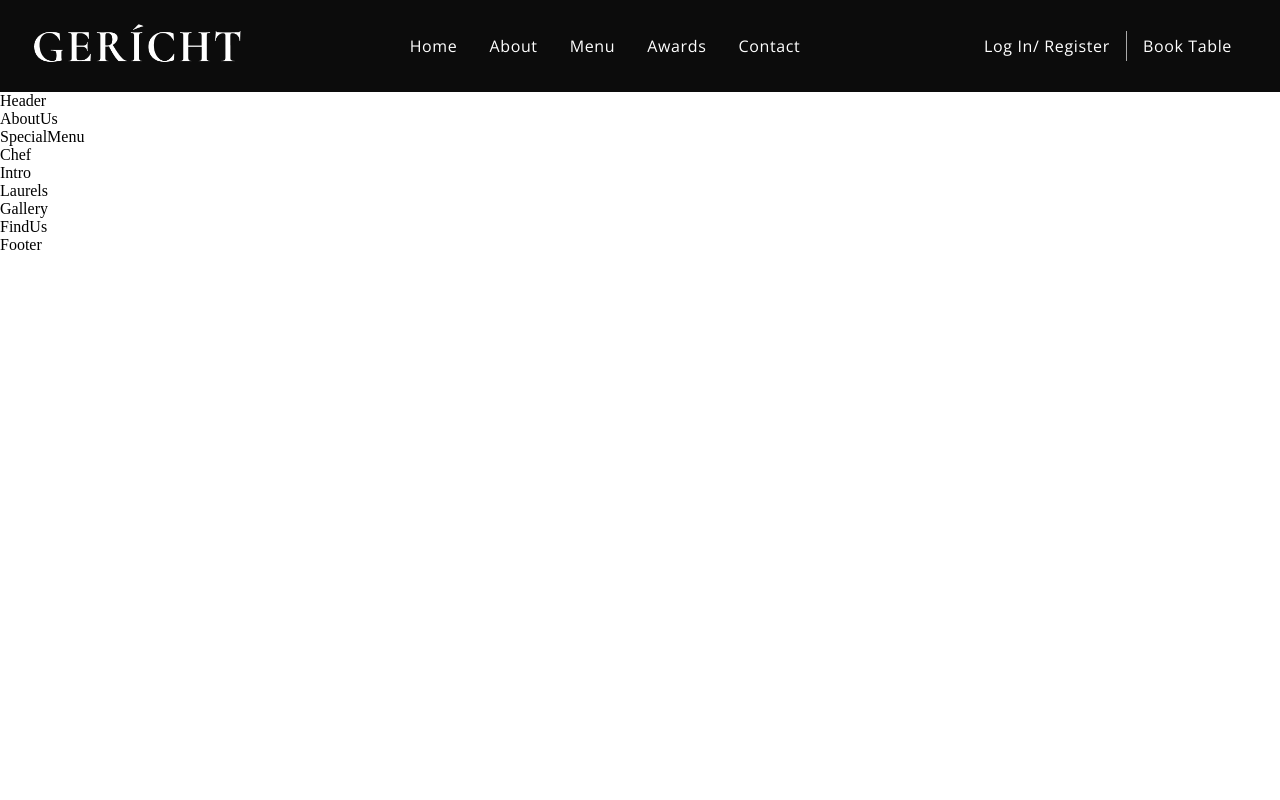
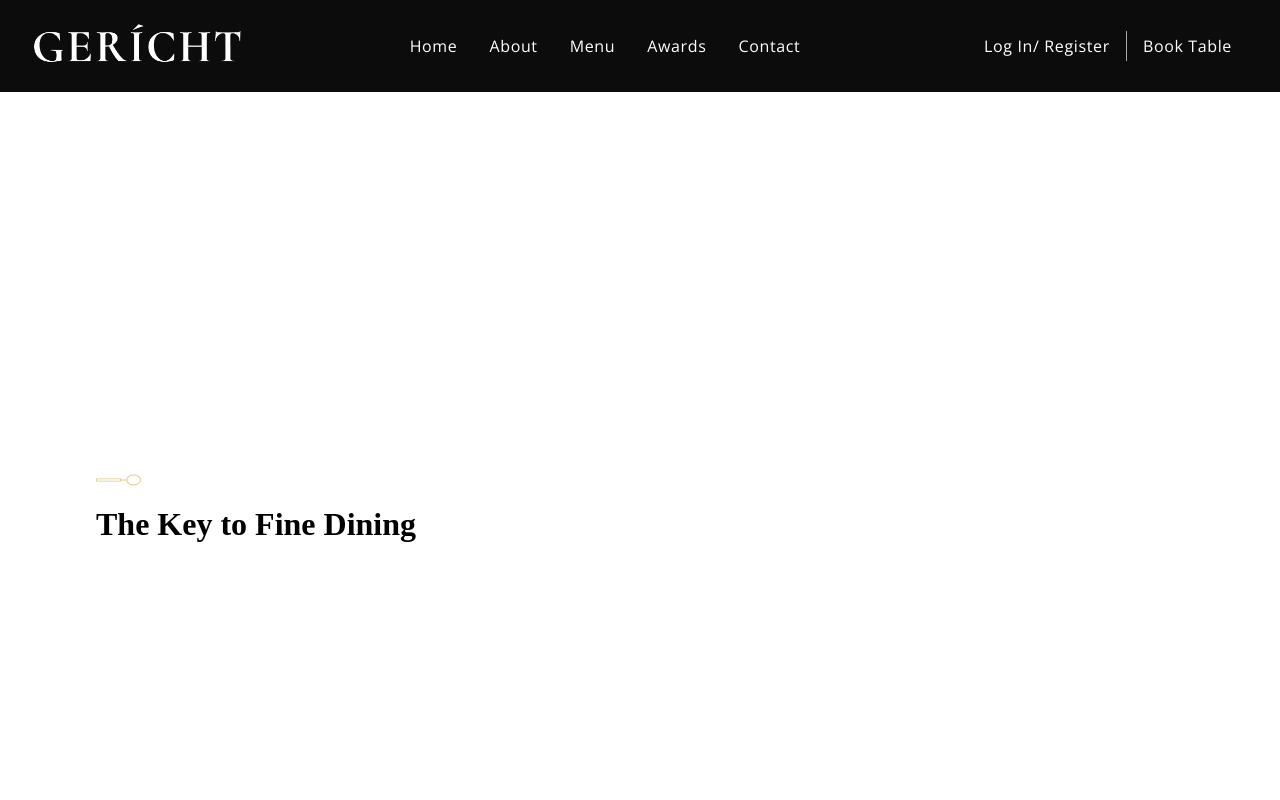
Before and after one commit to achakarov/restaurant-website, a React (Create React App) app: page / in a window 1280 px wide. Shown: the top 800 px of the page. Built offline with nearby package versions, Linux system fonts and the light colour scheme; a web font is replaced by a local one.

Commit message:
started creating the header component

```diff
--- a/src/container/Header/Header.jsx
+++ b/src/container/Header/Header.jsx
@@ -1,10 +1,18 @@
-import React from 'react';
+import React from "react";
+import { SubHeading } from "../../components";
 
-import './Header.css';
+import { images } from "../../constants";
+
+import "./Header.css";
 
 const Header = () => (
-  <div>
-    Header
+  <div className="app__header app__wrapper section__padding" id="home">
+    <div className="app__wrapper_info">
+      <SubHeading title="Chase the new flavour" />
+      <h1 className="app__header-h1">The Key to Fine Dining</h1>
+    </div>
+
+    <div className="app_wrapper_img"></div>
   </div>
 );
 
```
